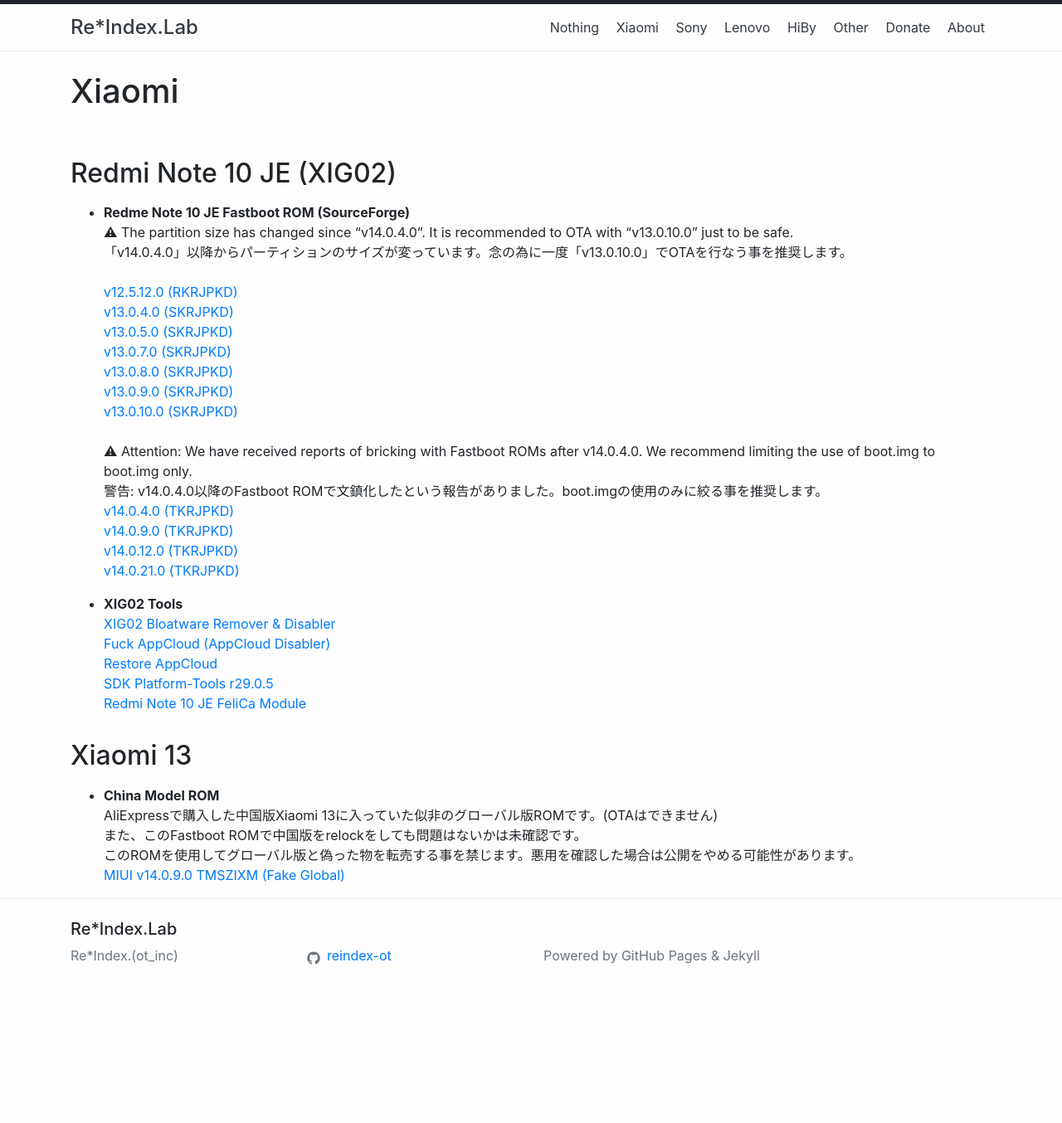
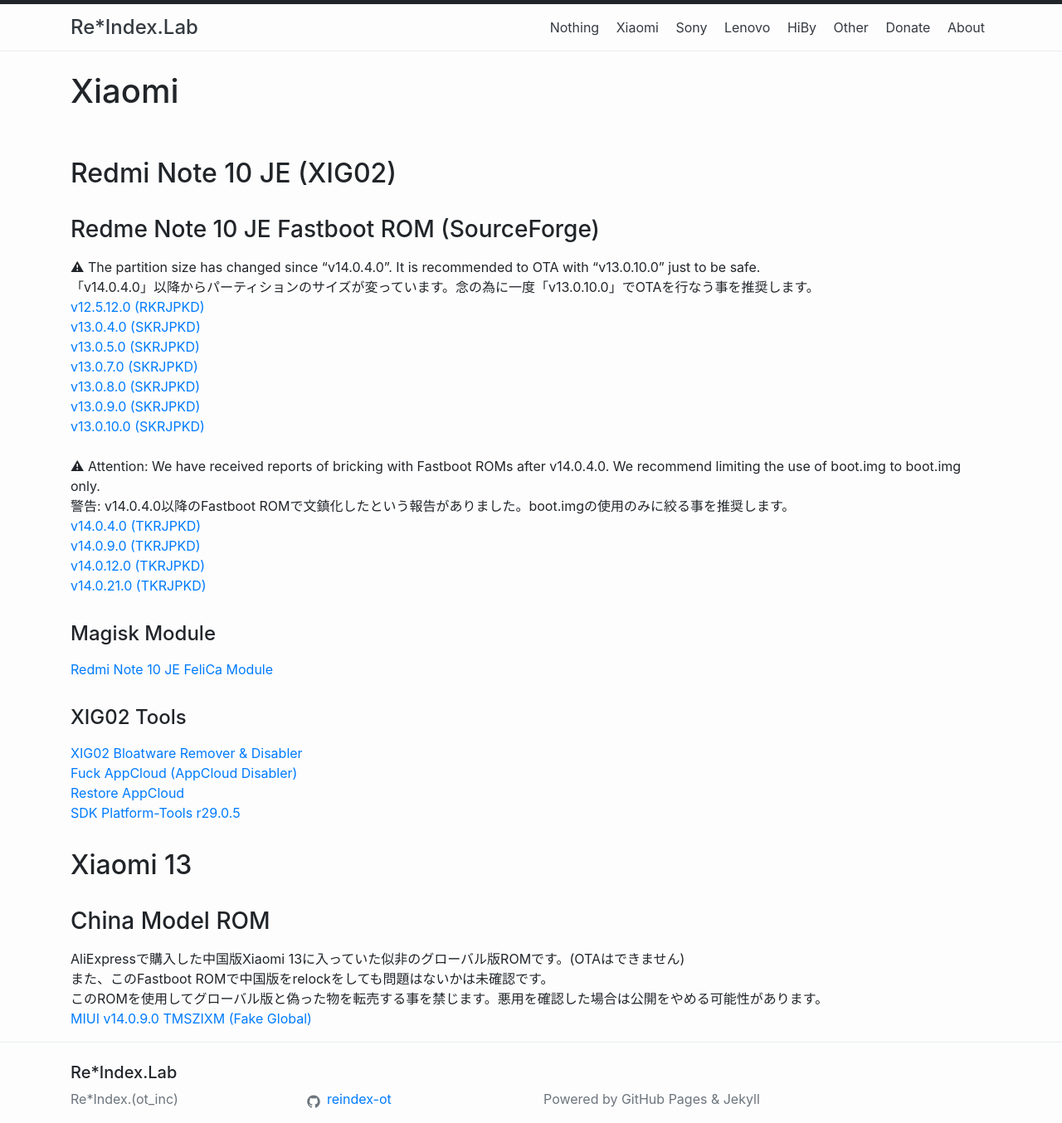
Before and after one commit to reindex-ot/reindex-ot.github.io, a Jekyll site: the page built from xiaomi.md, in a window 1280 px wide. Shown: the whole page at 83% size. Built offline with Jekyll 4.4.1, drawn with Linux system fonts in a browser that asks for light colours; before the commit the page ends 1181 px from its top, so only the background shows below that.

Commit message:
Update xiaomi.md
Signed-off-by: Re*Index. (ot_inc) <32851879+reindex-ot@users.noreply.github.com>

```diff
--- a/xiaomi.md
+++ b/xiaomi.md
@@ -5,9 +5,9 @@ permalink: /xiaomi/
 ---
 
 ## Redmi Note 10 JE (XIG02)
-- <b>Redme Note 10 JE Fastboot ROM (SourceForge)</b><br>
+### Redme Note 10 JE Fastboot ROM (SourceForge)
 ⚠ The partition size has changed since "v14.0.4.0". It is recommended to OTA with "v13.0.10.0" just to be safe.<br>
-「v14.0.4.0」以降からパーティションのサイズが変っています。念の為に一度「v13.0.10.0」でOTAを行なう事を推奨します。<br><br>
+「v14.0.4.0」以降からパーティションのサイズが変っています。念の為に一度「v13.0.10.0」でOTAを行なう事を推奨します。<br>
 [v12.5.12.0 (RKRJPKD)](https://sourceforge.net/projects/redmi-note-10-je-rom/files/FastbootROM/Xiaomi_Iris_XIG02_MIUI_V12.5.12.0_RKRJPKD.rar/download)<br>
 [v13.0.4.0 (SKRJPKD)](https://sourceforge.net/projects/redmi-note-10-je-rom/files/FastbootROM/Xiaomi_Iris_XIG02_MIUI_V13.0.4.0.SKRJPKD.rar/download)<br>
 [v13.0.5.0 (SKRJPKD)](https://sourceforge.net/projects/redmi-note-10-je-rom/files/FastbootROM/Xiaomi_Iris_XIG02_MIUI_V13.0.5.0.SKRJPKD.rar/download)<br>
@@ -22,15 +22,17 @@ permalink: /xiaomi/
 [v14.0.12.0 (TKRJPKD)](https://sourceforge.net/projects/redmi-note-10-je-rom/files/FastbootROM/Xiaomi_Iris_XIG02_MIUI_V14.0.12.0_TKRJPKD.7z/download)<br>
 [v14.0.21.0 (TKRJPKD)](https://sourceforge.net/projects/redmi-note-10-je-rom/files/FastbootROM/Xiaomi_Iris_XIG02_MIUI_V14.0.21.0_TKRJPKD.7z/download)<br>
 
-- <b>XIG02 Tools</b><br>
+#### Magisk Module
+[Redmi Note 10 JE FeliCa Module](https://github.com/reindex-ot/magisk-module-iris-felica/releases)<br>
+
+#### XIG02 Tools
 [XIG02 Bloatware Remover & Disabler](https://drive.google.com/file/d/1EMQ6pax-Boj67xyCixEF7Ql5oX_CtHKe/view?usp=sharing)<br>
 [Fuck AppCloud (AppCloud Disabler)](https://drive.google.com/file/d/1C8Uszdsie91VcHmIpTP8EIxq9sQJ-IDu/view?usp=sharing)<br>
 [Restore AppCloud](https://drive.google.com/file/d/1axGXUpmbaTE0uqQWoNvOerHUoEeWtYv2/view?usp=sharing)<br>
 [SDK Platform-Tools r29.0.5](https://drive.google.com/file/d/1wDN0bfmWSEaAx9KoN-7GI4sW0qo3XRo6/view?usp=shareing)<br>
-[Redmi Note 10 JE FeliCa Module](https://github.com/reindex-ot/magisk-module-iris-felica/releases)<br>
 
 ## Xiaomi 13
-- <b>China Model ROM</b><br>
+### China Model ROM
 AliExpressで購入した中国版Xiaomi 13に入っていた似非のグローバル版ROMです。(OTAはできません)<br>
 また、このFastboot ROMで中国版をrelockをしても問題はないかは未確認です。<br>
 このROMを使用してグローバル版と偽った物を転売する事を禁じます。悪用を確認した場合は公開をやめる可能性があります。<br>
```
